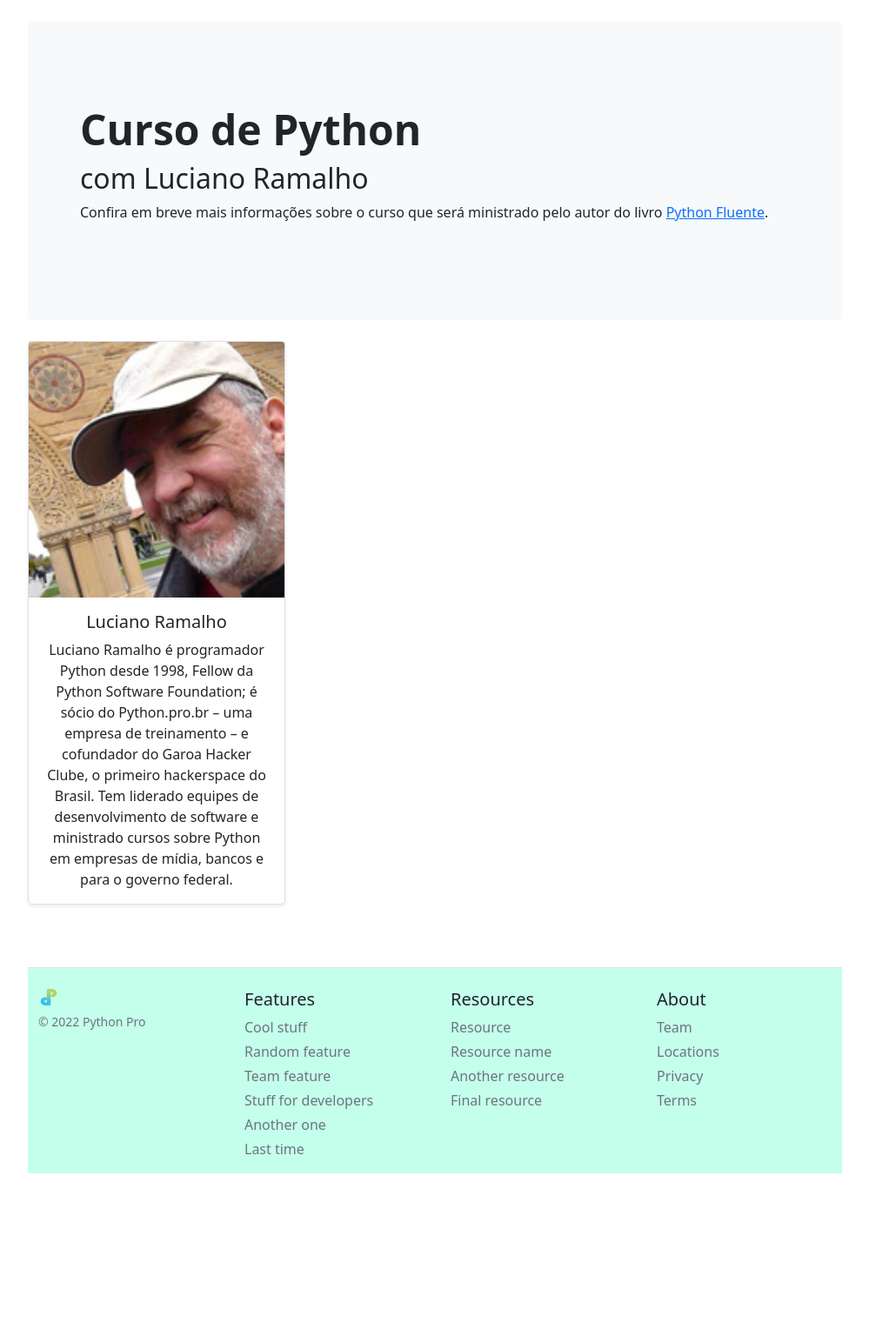
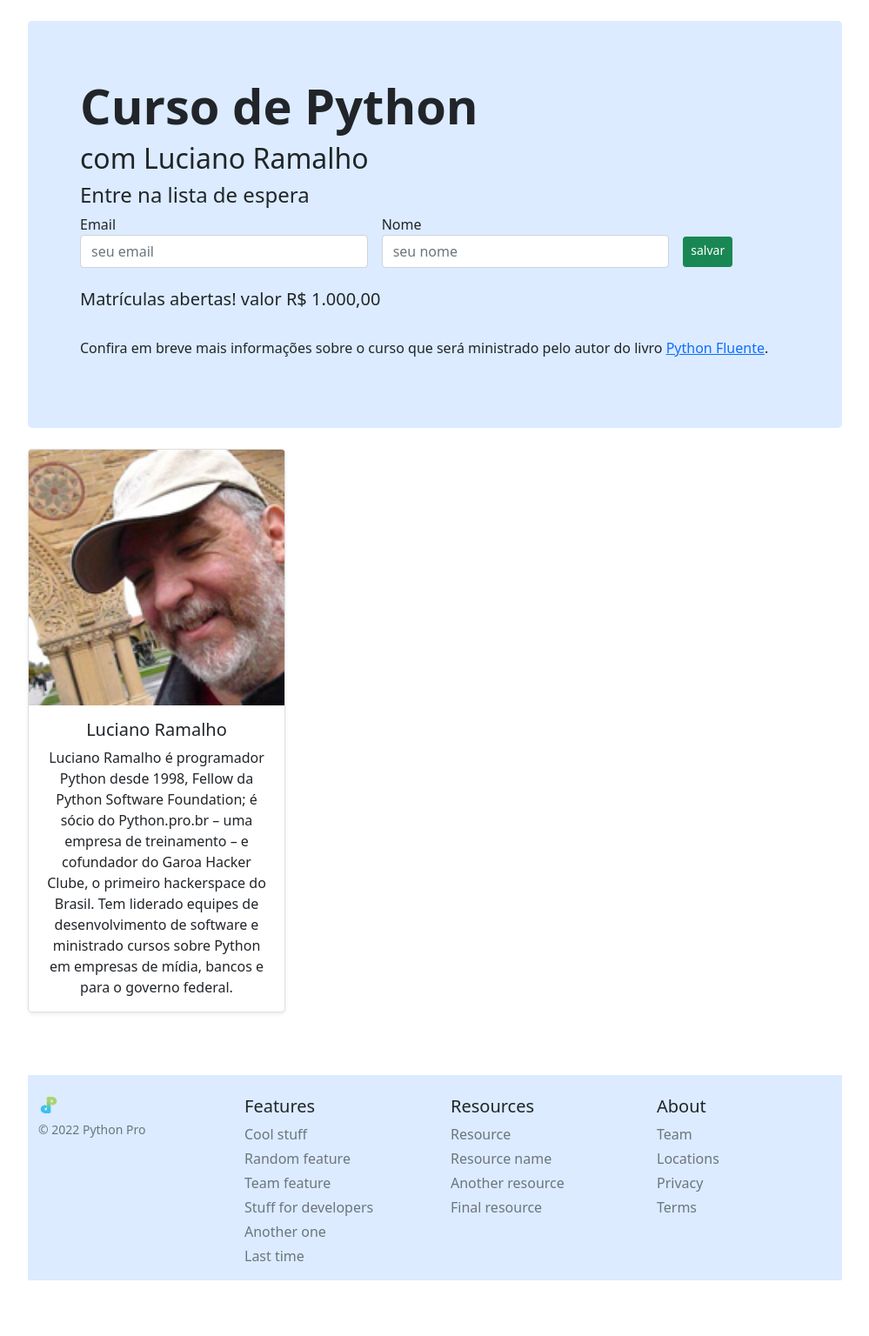
Before and after one commit to hgf777-br/curso_django, a Django app: page / in a window 1280 px wide. Shown: the part 73-1609 px from the top of the page at 87% size, without its empty margins (140-1139 px from the left). Before the commit the page ends 1422 px from the top, so only its background shows below. Run offline with Django 4.2, Linux system fonts and the light colour scheme; some libraries are stand-ins or nearby versions.

Commit message:
cadastro e pagamento

```diff
--- a/pypro/base/static/css/curso_django.css
+++ b/pypro/base/static/css/curso_django.css
@@ -2,6 +2,6 @@
   max-width: 960px;
 }
 
-footer {
-  background-color: rgb(196, 255, 235);
+.bg-padrao {
+  background-color: rgb(220, 235, 255);
 }
--- a/pypro/base/templates/base/home.html
+++ b/pypro/base/templates/base/home.html
@@ -18,7 +18,6 @@
     <link rel="icon" href={% static "img/favicons/favicon-16x16.png" %} sizes="16x16" type="image/png">
     <link rel="manifest" href={% static "img/favicons/manifest.json" %}>
     <link rel="icon" href={% static "img/favicons/favicon.ico" %}>
-    <meta name="theme-color" content="#7952b3">
 
     <!-- Custom styles for this template -->
     <link href={% static "css/curso_django.css" %} rel="stylesheet">
@@ -54,11 +53,39 @@
       <main>
         <div class="row-cols-1">
           <div class="col-md-12">
-            <div class="p-5 mb-4 bg-light rounded-3">
-              <div class="container-fluid py-5">
-                <h1 class="display-5 fw-bold">Curso de Python<h1>
+            <div class="p-5 mb-4 rounded-3 bg-padrao">
+              <div class="container-fluid py-3">
+                <h1 class="display-4 fw-bold">Curso de Python<h1>
                 <h2>com Luciano Ramalho</h2>
-                <p>Confira em breve mais informações sobre o curso que será ministrado pelo autor do livro
+                <!-- Begin Mailchimp Signup Form -->
+                <div>
+                  <h4>Entre na lista de espera</h4>
+                  <form class="row row-cols-md-auto g-3 align-items-center" action="https://inovegrafica.us14.list-manage.com/subscribe/post?u=08c418c1ad11c23aa401eba3e&amp;id=d742176fea" method="post" id="mc-embedded-subscribe-form" name="mc-embedded-subscribe-form" class="validate" target="_blank" novalidate>
+                    <div class="col-12 col-md-5">
+                      <label for="mce-EMAIL">Email</label>
+                      <input type="email" name="EMAIL" class="form-control required" id="mce-EMAIL" placeholder="seu email">
+                    </div>
+                    <div class="col-12 col-md-5">
+                      <label for="mce-FNAME">Nome</label>
+                      <input type="text" name="FNAME" class="form-control" id="mce-FNAME" placeholder="seu nome">
+                    </div>
+                    <div class="col-12 col-md-2">
+                      <button type="submit" name="submit" class="btn btn-success btn-sm mt-4 pb-2">salvar</button>
+                    </div>
+                  </form>
+                <!--End mc_embed_signup-->
+                </div>
+                <div class="row mt-4 align-items-center">
+                  <div class="col-auto">
+                    <h5>Matrículas abertas! valor R$ 1.000,00</h5>
+                  </div>
+                  <div class="col-auto">
+                    <script src="https://www.mercadopago.com.br/integrations/v1/web-payment-checkout.js"
+                      data-preference-id="61445798-98b0582c-4b52-4f51-88f4-67ac6f194a90" data-source="button">
+                    </script>
+                  </div>
+                </div>
+                <p class="mt-4">Confira em breve mais informações sobre o curso que será ministrado pelo autor do livro
                   <a href="https://www.oreilly.com/library/view/fluent-python-2nd/9781492056348/">Python Fluente</a>.
                 </p>
               </div>
@@ -87,7 +114,7 @@
 
       </main>
 
-      <footer class="pt-4 my-md-5 pt-md-4 border-top">
+      <footer class="pt-4 my-md-5 pt-md-4 border-top. bg-padrao">
         <div class="row">
           <div class="col-12 col-md ps-4">
             <img class="mb-2" src="{% static "img/python-pro.png" %}" alt="logo" width="24" height="19"/>
```
